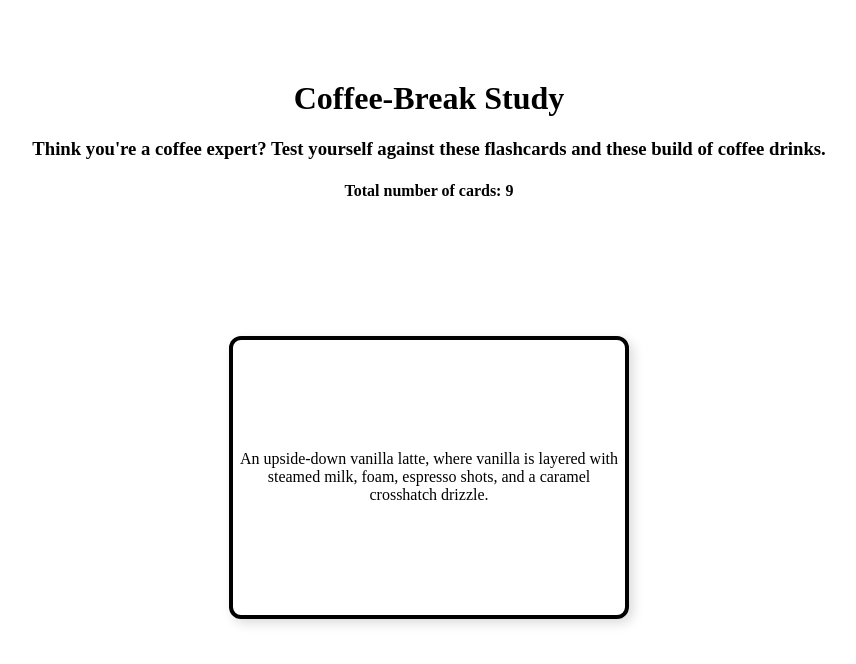
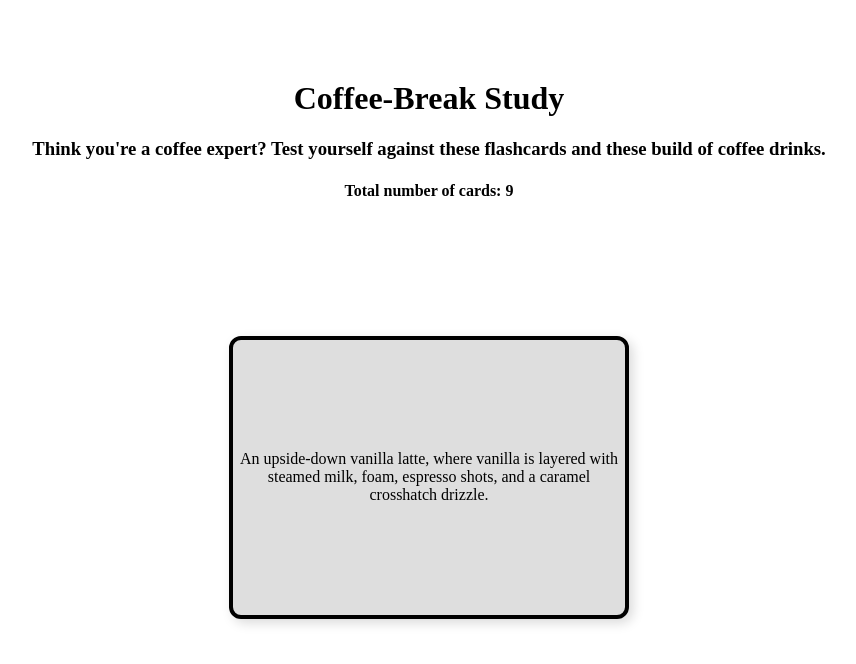
Before and after one commit to ChickPhilA/web102-flashcards, a React (Vite) app: page / in a window 1280 px wide. Shown: the top 664 px of the page, without its empty margins (211-1067 px from the left). Built offline with nearby package versions, Linux system fonts and the light colour scheme.

Commit message:
Added background color to the card

```diff
--- a/src/App.css
+++ b/src/App.css
@@ -24,6 +24,7 @@
   display: flex;
   justify-content: center;
   align-items: center;
+  background: #dedede;
 
   /* These two styles below are 100% important for the flip mechanic.
     Transition measures and smoothens the speed of the transform element,
```
